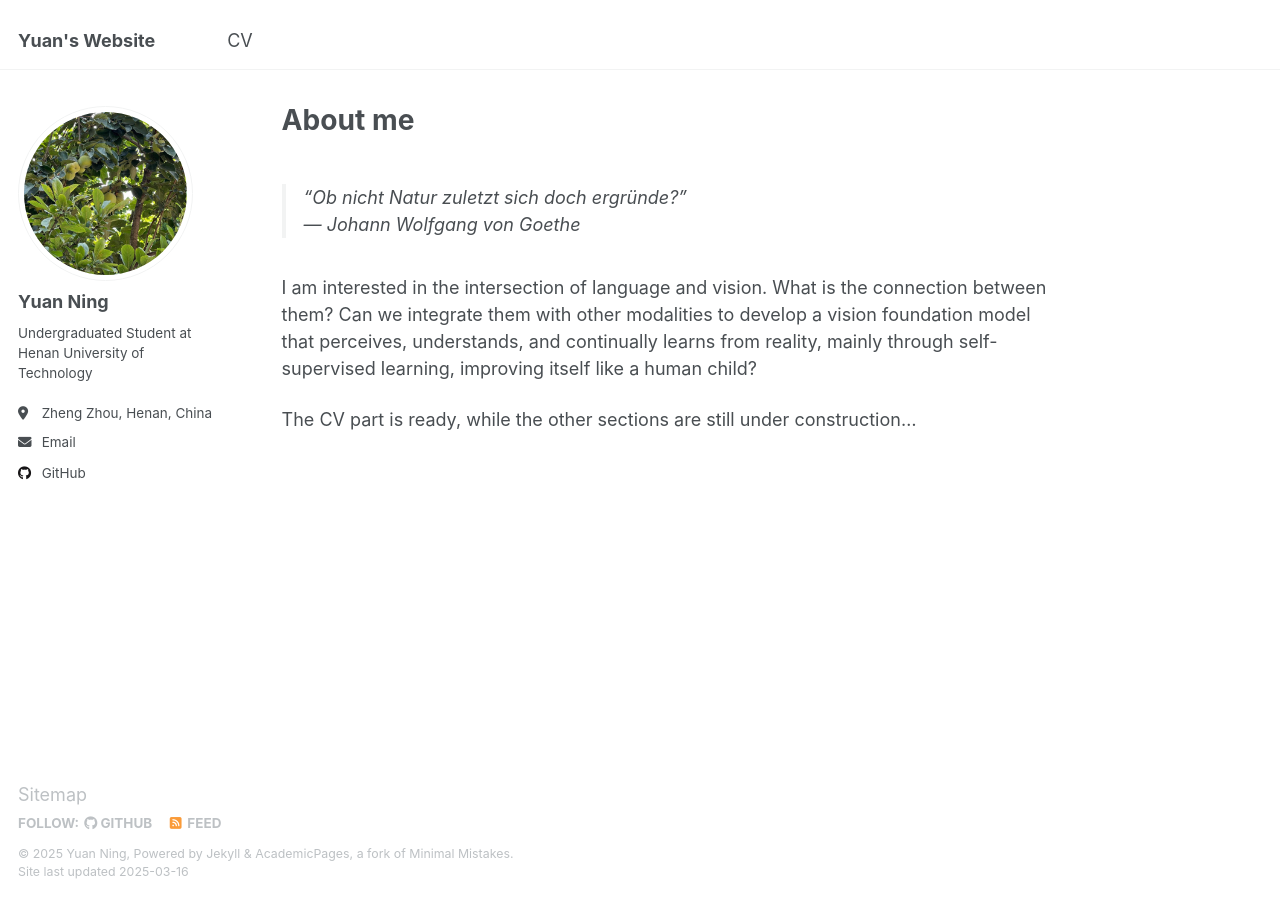
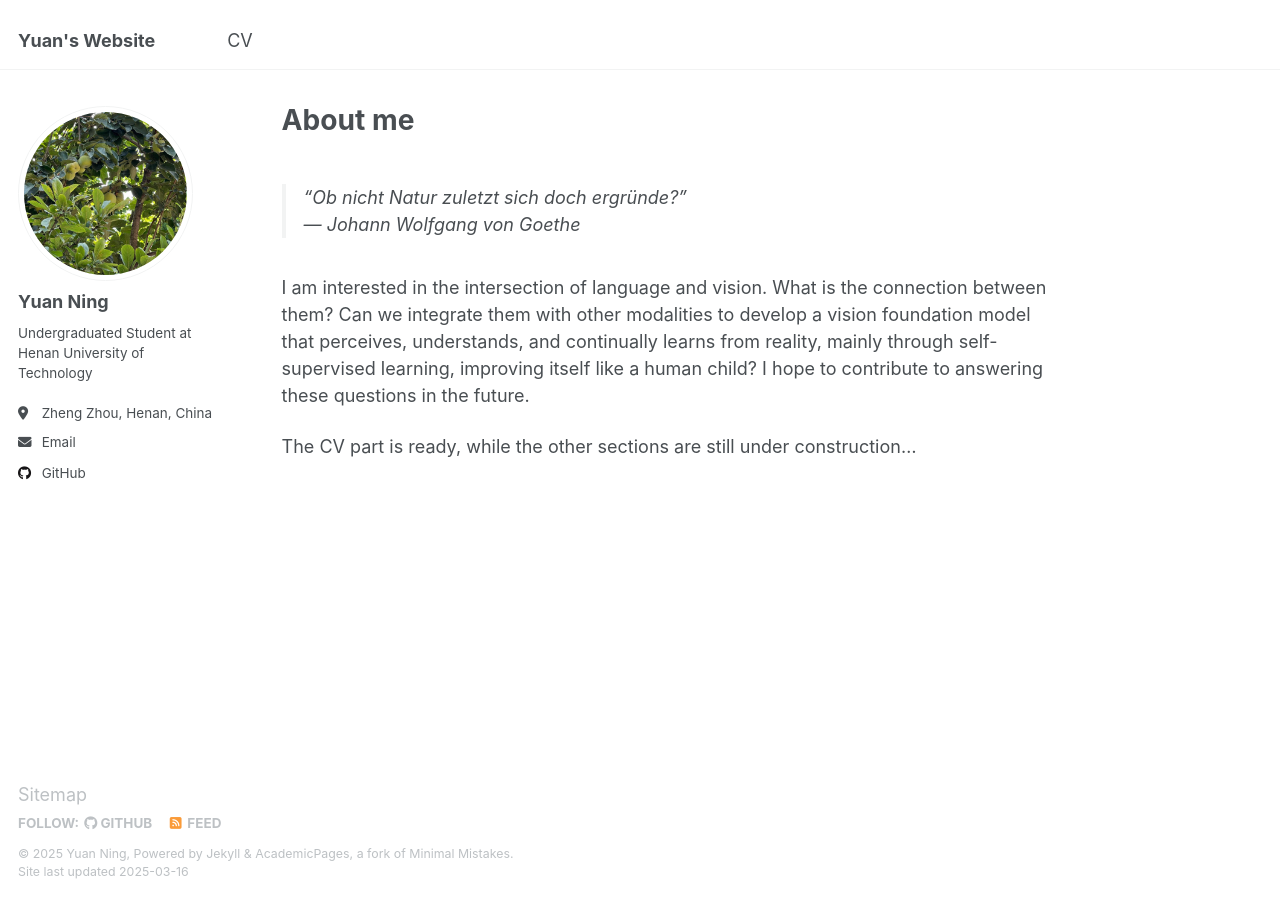
Before and after one commit to YuanN1ng/YuanN1ng.github.io, a Jekyll site: the page built from _pages/about.md, in a window 1280 px wide. Built offline with Jekyll 4.4.1, drawn with Linux system fonts in a browser that asks for light colours.

Commit message:
Update about.md

```diff
--- a/_pages/about.md
+++ b/_pages/about.md
@@ -12,6 +12,6 @@ redirect_from:
 > *"Ob nicht Natur zuletzt sich doch ergründe?"*
 > — Johann Wolfgang von Goethe
 
-I am interested in the intersection of language and vision. What is the connection between them? Can we integrate them with other modalities to develop a vision foundation model that perceives, understands, and continually learns from reality, mainly through self-supervised learning, improving itself like a human child?
+I am interested in the intersection of language and vision. What is the connection between them? Can we integrate them with other modalities to develop a vision foundation model that perceives, understands, and continually learns from reality, mainly through self-supervised learning, improving itself like a human child? I hope to contribute to answering these questions in the future.
 
 The CV part is ready, while the other sections are still under construction...
```
